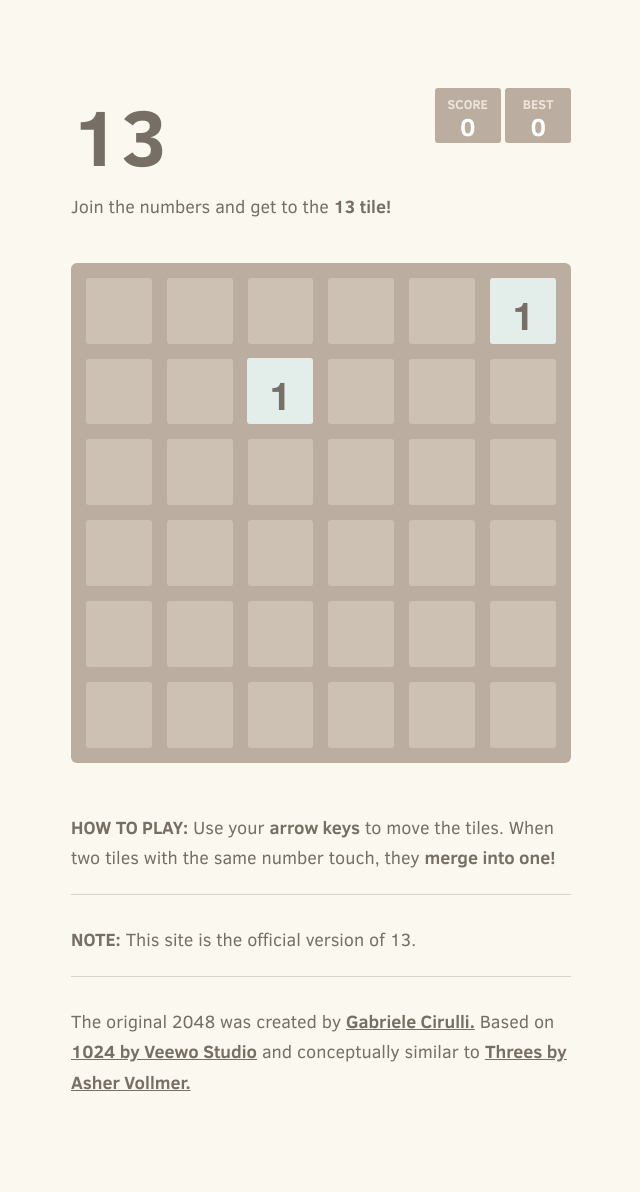
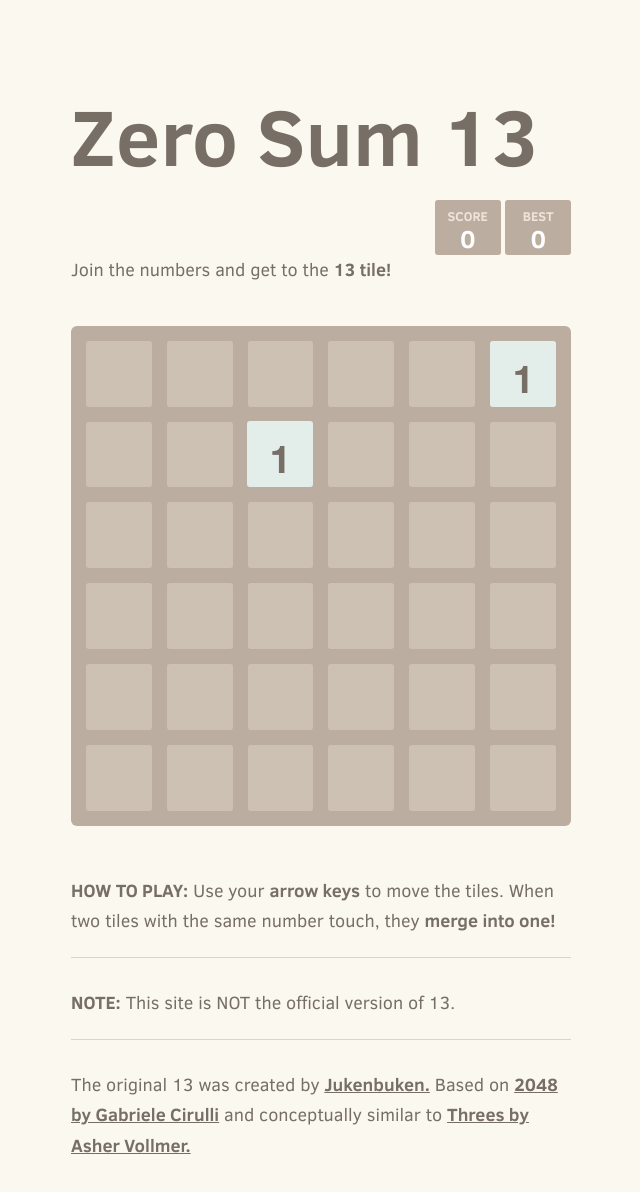
Before and after one commit to true65536/13-13, a plain HTML site: page index.html in a window 1280 px wide. Shown: the whole page, without its empty margins (319-959 px from the left). Drawn offline with Linux system fonts and the light colour scheme.

Commit message:
13 functionality

```diff
--- a/index.html
+++ b/index.html
@@ -2,7 +2,7 @@
 <html>
 <head>
   <meta charset="utf-8">
-  <title>13</title>
+  <title>13 - 13</title>
 
   <link href="style/main.css" rel="stylesheet" type="text/css">
   <link rel="shortcut icon" href="favicon.ico">
@@ -16,7 +16,7 @@
 <body>
   <div class="container">
     <div class="heading">
-      <h1 class="title">13</h1>
+      <h1 class="title">Zero Sum 13</h1>
       <div class="scores-container">
         <div class="score-container">0</div>
         <div class="best-container">0</div>
@@ -94,11 +94,11 @@
     </p>
     <hr>
     <p>
-    <strong class="important">Note:</strong> This site is the official version of 13.
+    <strong class="important">Note:</strong> This site is NOT the official version of 13.
     </p>
     <hr>
     <p>
-    The original 2048 was created by <a href="http://gabrielecirulli.com" target="_blank">Gabriele Cirulli.</a> Based on <a href="https://itunes.apple.com/us/app/1024!/id823499224" target="_blank">1024 by Veewo Studio</a> and conceptually similar to <a href="http://asherv.com/threes/" target="_blank">Threes by Asher Vollmer.</a>
+    The original 13 was created by <a href="http://github.com/Jukenbuken" target="_blank">Jukenbuken.</a> Based on <a href="http://git.io/2048" target="_blank">2048 by Gabriele Cirulli</a> and conceptually similar to <a href="http://asherv.com/threes/" target="_blank">Threes by Asher Vollmer.</a>
     </p>
   </div>
 
```
